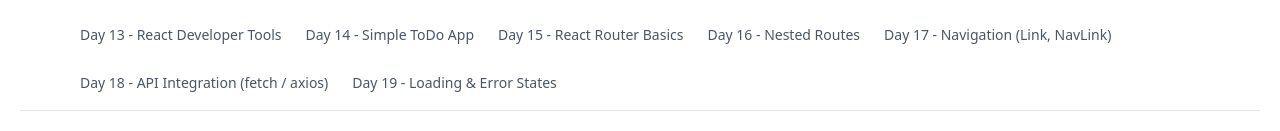
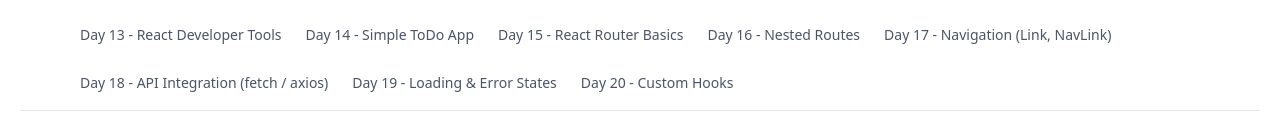
Before and after one commit to Vignesh-Ajri/react-learning-journey, a React (Vite) app: page / in a window 1280 px wide. Shown: the part 171-302 px from the top of the page. Built offline with nearby package versions, Linux system fonts and the light colour scheme.

Commit message:
Day20 NavBar update

```diff
--- a/src/components/NavBar.jsx
+++ b/src/components/NavBar.jsx
@@ -24,6 +24,7 @@
     { to: "/day17", label: "Day 17 - Navigation (Link, NavLink)" },
     { to: "/day18", label: "Day 18 - API Integration (fetch / axios)" },
     { to: "/day19", label: "Day 19 - Loading & Error States" },
+    { to: "/day20", label: "Day 20 - Custom Hooks" },
   ];
 
   return (
```
